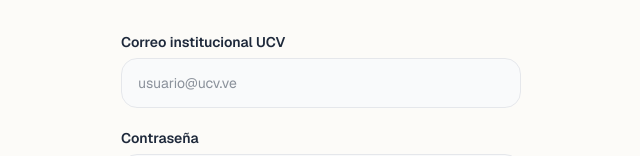
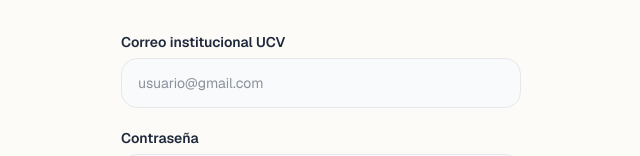
Before and after one commit to SrCosmico/ProyectoPausa, a Next.js app: page /login in a window 1280 px wide. Shown: the part 152-308 px from the top of the page, without its empty margins (319-959 px from the left). Built offline with nearby package versions, Linux system fonts and the light colour scheme; no server answers.

Commit message:
cambios artur login

```diff
--- a/app/login/page.tsx
+++ b/app/login/page.tsx
@@ -86,7 +86,7 @@ export default function LoginView() {
               type="email"
               required
               disabled={loading}
-              placeholder="usuario@ucv.ve"
+              placeholder="usuario@gmail.com"
               className="w-full px-4 py-3.5 rounded-2xl border border-gray-200 bg-gray-50 focus:outline-none focus:border-[#5B7A9A] focus:bg-white transition-all text-sm disabled:opacity-50"
               value={correo}
               onChange={(e) => setCorreo(e.target.value)}
```
